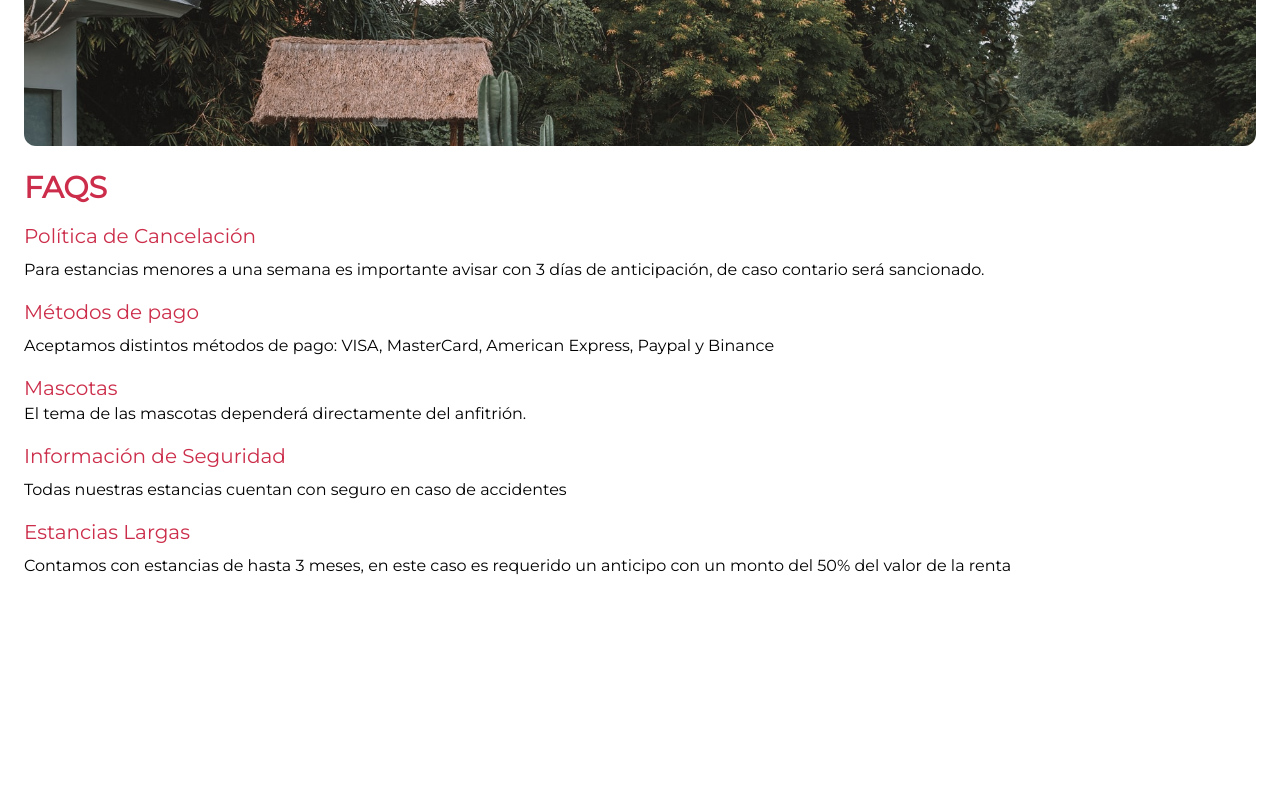
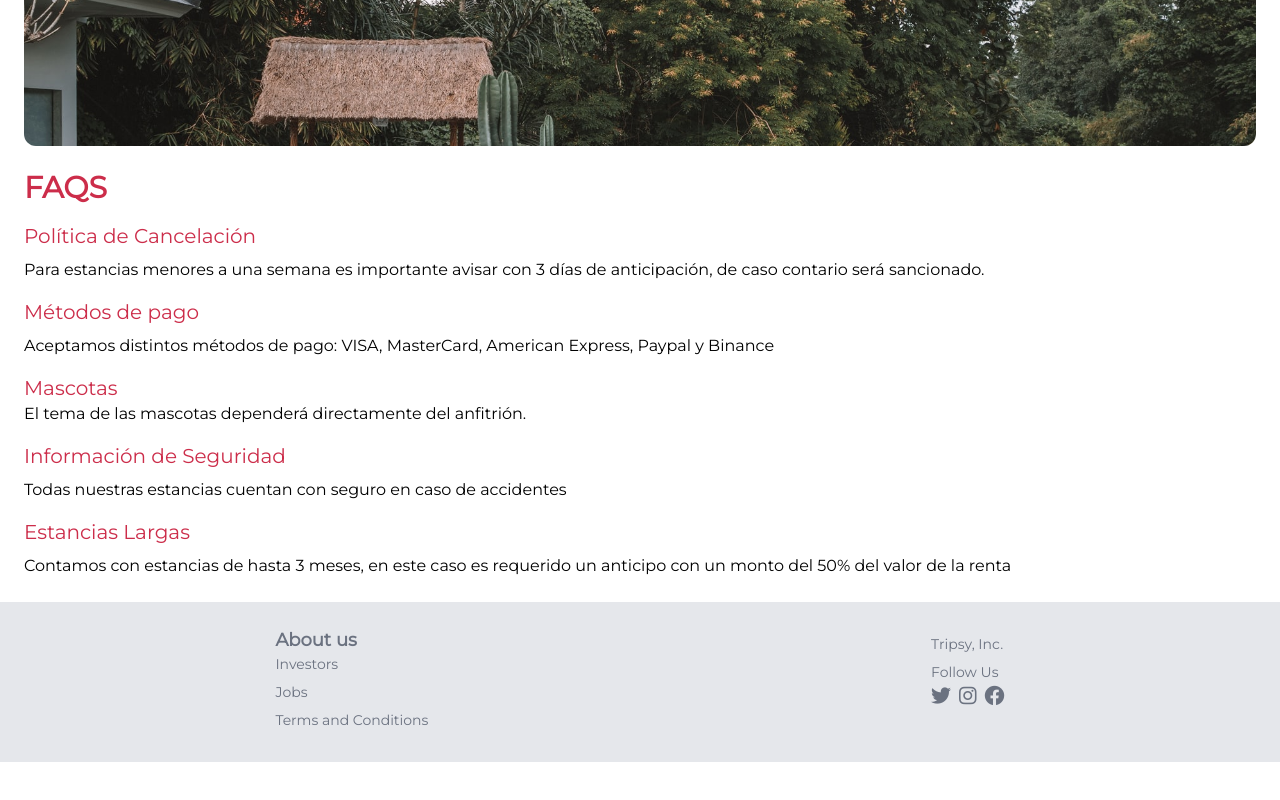
Before and after one commit to Jisbel/tripsy, a website: page public/index.html in a window 1280 px wide. Shown: the part 2202-3002 px from the top of the page. After the commit the page ends 2964 px from the top, so only its background shows below. Drawn offline with Linux system fonts and the light colour scheme.

Commit message:
Creating the footer section

```diff
--- a/public/index.html
+++ b/public/index.html
@@ -5,6 +5,13 @@
     <meta name="viewport" content="width=device-width, initial-scale=1.0" />
     <link rel="preconnect" href="https://fonts.googleapis.com" />
     <link rel="preconnect" href="https://fonts.gstatic.com" crossorigin />
+    <link
+      rel="stylesheet"
+      href="https://cdnjs.cloudflare.com/ajax/libs/font-awesome/6.0.0/css/all.min.css"
+      integrity="sha512-9usAa10IRO0HhonpyAIVpjrylPvoDwiPUiKdWk5t3PyolY1cOd4DSE0Ga+ri4AuTroPR5aQvXU9xC6qOPnzFeg=="
+      crossorigin="anonymous"
+      referrerpolicy="no-referrer"
+ />
     <link
       href="https://fonts.googleapis.com/css2?family=Montserrat&display=swap"
       rel="stylesheet"
@@ -15,7 +22,7 @@
   <body class="font-Montserrat">
     <nav></nav>
     <div id="tab_bar"></div>
-    <section class="w-full h-screen">
+    <section class="w-full h-auto">
       <div id="home">
           <div class="w-full h-3/4">
             <div class="w-full h-full flex flex-col absolute space-y-96 py-4 items-center">
@@ -140,6 +147,48 @@
         </div>
     </div>
     </section>
-    <footer></footer>
+    <footer class="flex justify-around w-full h-auto bg-grayLight p-6 space-y-2">
+        <ul>
+        <h2 class="text-lg text-grayDark font-semibold">
+            About us
+        </h2>
+            <li class="text-sm text-grayDark pb-2">
+                Investors
+            </li>
+            <li class="text-sm text-grayDark pb-2">
+                Jobs
+            </li>
+            <li class="text-sm text-grayDark pb-2">
+                Terms and Conditions
+            </li>
+        </ul>
+        <ul>
+
+            <li class="text-sm text-grayDark pb-2">
+                Tripsy, Inc.
+            </li>
+            <li class="text-sm text-grayDark pb-2">
+                Follow Us
+                <ul class="text-xl text-grayDark flex space-x-2">
+                    <li>
+                        <a href="#">
+                            <i class="fa-brands fa-twitter"></i>
+                        </a>
+                    </li>
+                    <li>
+                        <a href="#">
+                            <i class="fa-brands fa-instagram"></i>
+                        </a>
+                    </li>
+                    <li>
+                        <a href="#">
+                            <i class="fa-brands fa-facebook"></i>
+                        </a>
+                    </li>
+                </ul>
+            </li>
+        </ul>
+
+    </footer>
   </body>
 </html>
--- a/tailwind.config.js
+++ b/tailwind.config.js
@@ -10,6 +10,8 @@ module.exports = {
       secondary: "#8FA206",
       tertiary: "#61AEC9",
       white: "#FFFF",
+      grayDark: "#6B7280",
+      grayLight: "#E5E7EB",
     },
     fontFamily: {
       Montserrat: ["Montserrat", "sans-serif"],
```
Also changed, not shown: public/css/tailwind.css.
